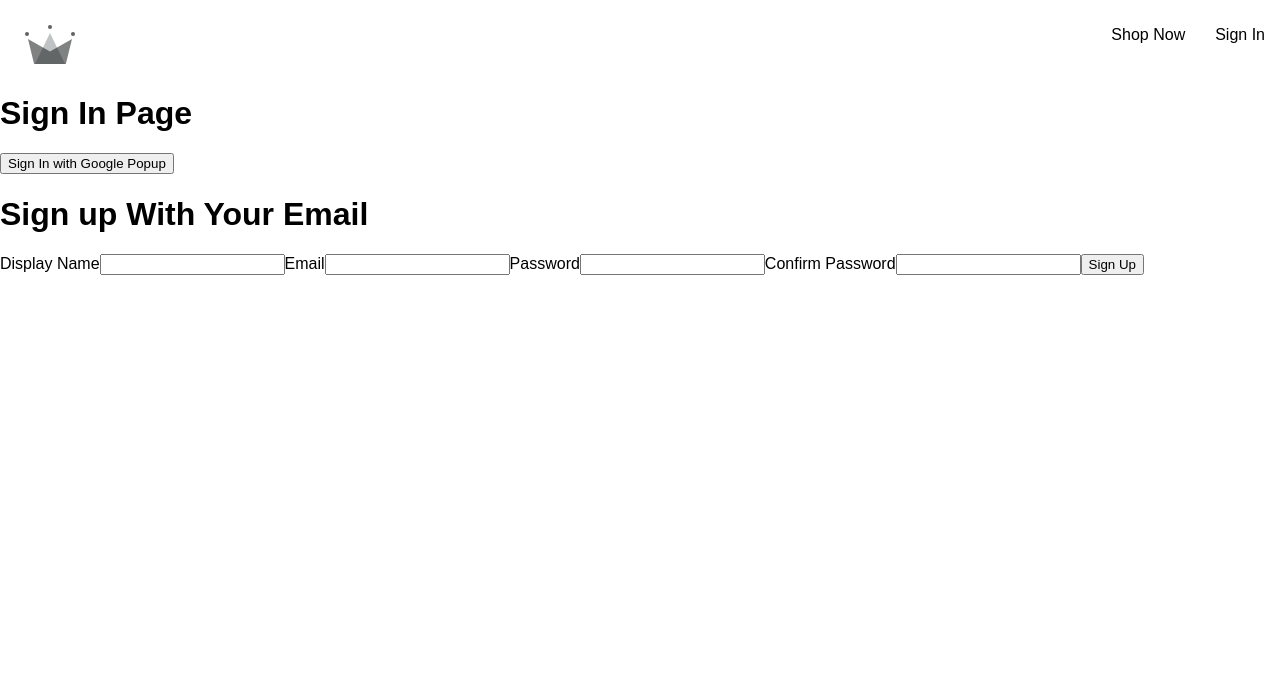
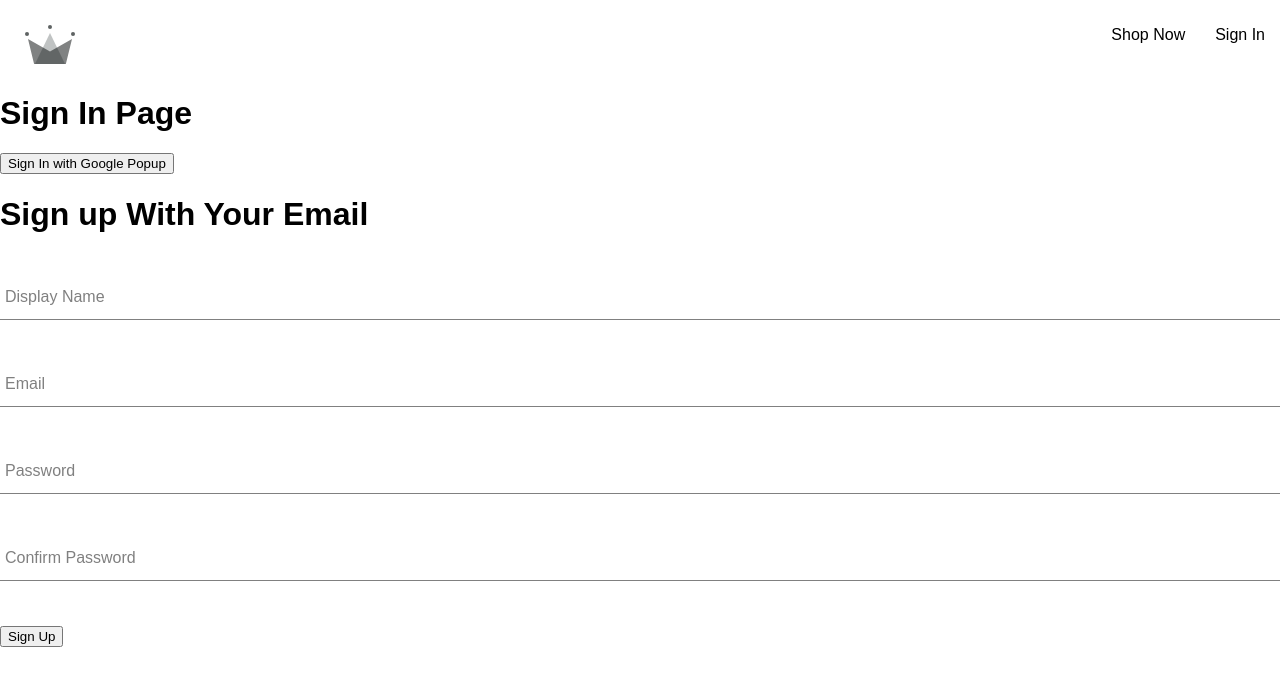
Before and after one commit to gkinghorn3/crown-clothing, a React (Vite) app: page /sign-in in a window 1280 px wide. Shown: the top 686 px of the page. Built offline with nearby package versions, Linux system fonts and the light colour scheme; a web font is replaced by a local one.

Commit message:
label component made and conditional rendering rules defined

```diff
--- /dev/null
+++ b/src/components/form-input/form-input.component.jsx
@@ -0,0 +1,20 @@
+import "./form-input.styles.scss";
+
+const FormInput = ({ label, ...otherProps }) => {
+  return (
+    <div className="group">
+      <input className="form-input" {...otherProps} />
+      {label && (
+        <label
+          className={`${
+            otherProps.value.length ? "shrink" : ""
+          } form-input-label`}
+        >
+          {label}
+        </label>
+      )}
+    </div>
+  );
+};
+
+export default FormInput;
--- /dev/null
+++ b/src/components/form-input/form-input.styles.scss
@@ -0,0 +1,54 @@
+$sub-color: grey;
+$main-color: black;
+
+@mixin shrinkLabel {
+  top: -14px;
+  font-size: 12px;
+  color: $main-color;
+}
+
+.group {
+  position: relative;
+  margin: 45px 0;
+
+  .form-input {
+    background: none;
+    background-color: white;
+    color: $sub-color;
+    font-size: 18px;
+    padding: 10px 10px 10px 5px;
+    display: block;
+    width: 100%;
+    border: none;
+    border-radius: 0;
+    border-bottom: 1px solid $sub-color;
+    margin: 25px 0;
+
+    &:focus {
+      outline: none;
+    }
+
+    &:focus ~ .form-input-label {
+      @include shrinkLabel();
+    }
+  }
+
+  input[type='password'] {
+    letter-spacing: 0.3em;
+  }
+
+  .form-input-label {
+    color: $sub-color;
+    font-size: 16px;
+    font-weight: normal;
+    position: absolute;
+    pointer-events: none;
+    left: 5px;
+    top: 10px;
+    transition: 300ms ease all;
+
+    &.shrink {
+      @include shrinkLabel();
+    }
+  }
+}
--- a/src/components/sign-up-form/sign-up-form.component.jsx
+++ b/src/components/sign-up-form/sign-up-form.component.jsx
@@ -4,6 +4,8 @@
   createAuthUserWithEmailAndPassword,
   createUserDocumentFromAuth,
 } from "../../utils/firebase/firebase.utils";
+
+import FormInput from "../form-input/form-input.component";
 
 const defaultFormFields = {
   displayName: "",
@@ -18,7 +20,7 @@
 
   const resetFormFields = () => {
     setFormFields(defaultFormFields);
-  }
+  };
 
   const handleSubmit = async (event) => {
     event.preventDefault();
@@ -37,7 +39,6 @@
 
       await createUserDocumentFromAuth(user, { displayName });
       resetFormFields();
-
     } catch (error) {
       if (error.code === "auth/email-already-in-use") {
         alert("User already exists");
@@ -56,8 +57,8 @@
     <div>
       <h1>Sign up With Your Email</h1>
       <form onSubmit={handleSubmit}>
-        <label>Display Name</label>
-        <input
+        <FormInput
+          label="Display Name"
           required
           type="text"
           name="displayName"
@@ -65,8 +66,8 @@
           onChange={handleChange}
         />
 
-        <label>Email</label>
-        <input
+        <FormInput
+          label="Email"
           required
           type="email"
           name="email"
@@ -74,8 +75,8 @@
           onChange={handleChange}
         />
 
-        <label>Password</label>
-        <input
+        <FormInput
+          label="Password"
           required
           type="password"
           name="password"
@@ -83,8 +84,8 @@
           onChange={handleChange}
         />
 
-        <label>Confirm Password</label>
-        <input
+        <FormInput
+          label="Confirm Password"
           required
           type="password"
           name="confirmPassword"
```
